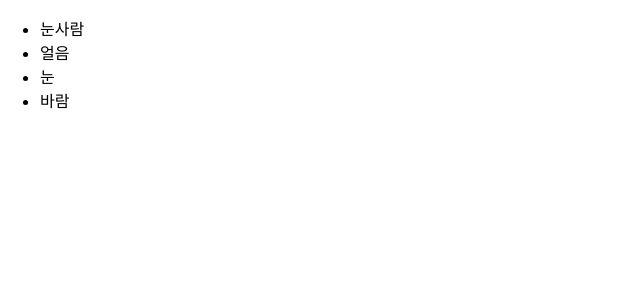
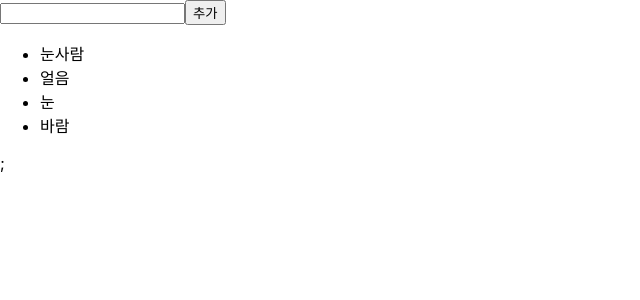
Before and after one commit to Lee-yonghyun/React_study, a React (Create React App) app: page / in a window 1280 px wide. Shown: the top 300 px of the page, without its empty margins (0-640 px from the left). Built offline with nearby package versions, Linux system fonts and the light colour scheme.

Commit message:
6.4 데이터 추가 기능 구현하기

```diff
--- a/src/IterationSample.js
+++ b/src/IterationSample.js
@@ -1,7 +1,7 @@
 import React, { useState } from "react";
 
 const IterationSample = () => {
-  const [name, setNames] = useState([
+  const [names, setNames] = useState([
     { id: 1, text: "눈사람" },
     { id: 2, text: "얼음" },
     { id: 3, text: "눈" },
@@ -11,8 +11,25 @@
   const [inputText, setInputText] = useState("");
   const [nextId, setNextId] = useState(5); //새로운 항목을 추가할때 사용할 id
 
-  const namesList = name.map((name) => <li key={name.id}>{name.text}</li>);
-  return <ul>{namesList}</ul>;
+  const onChange = (e) => setInputText(e.target.value);
+  const onClick = () => {
+    const nextNames = names.concat({
+      id: nextId,
+      text: inputText,
+    });
+    setNextId(nextId + 1); // 다음 데이터 추가때의 id를 위해! update 5->6으로
+    setNames(nextNames); //names값을 업데이트 한다.
+    setInputText("");
+  };
+
+  const namesList = names.map((name) => <li key={name.id}>{name.text}</li>);
+  return (
+    <>
+      <input value={inputText} onChange={onChange} />
+      <button onClick={onClick}>추가</button>
+      <ul>{namesList}</ul>;
+    </>
+  );
 };
 
 export default IterationSample;
```
